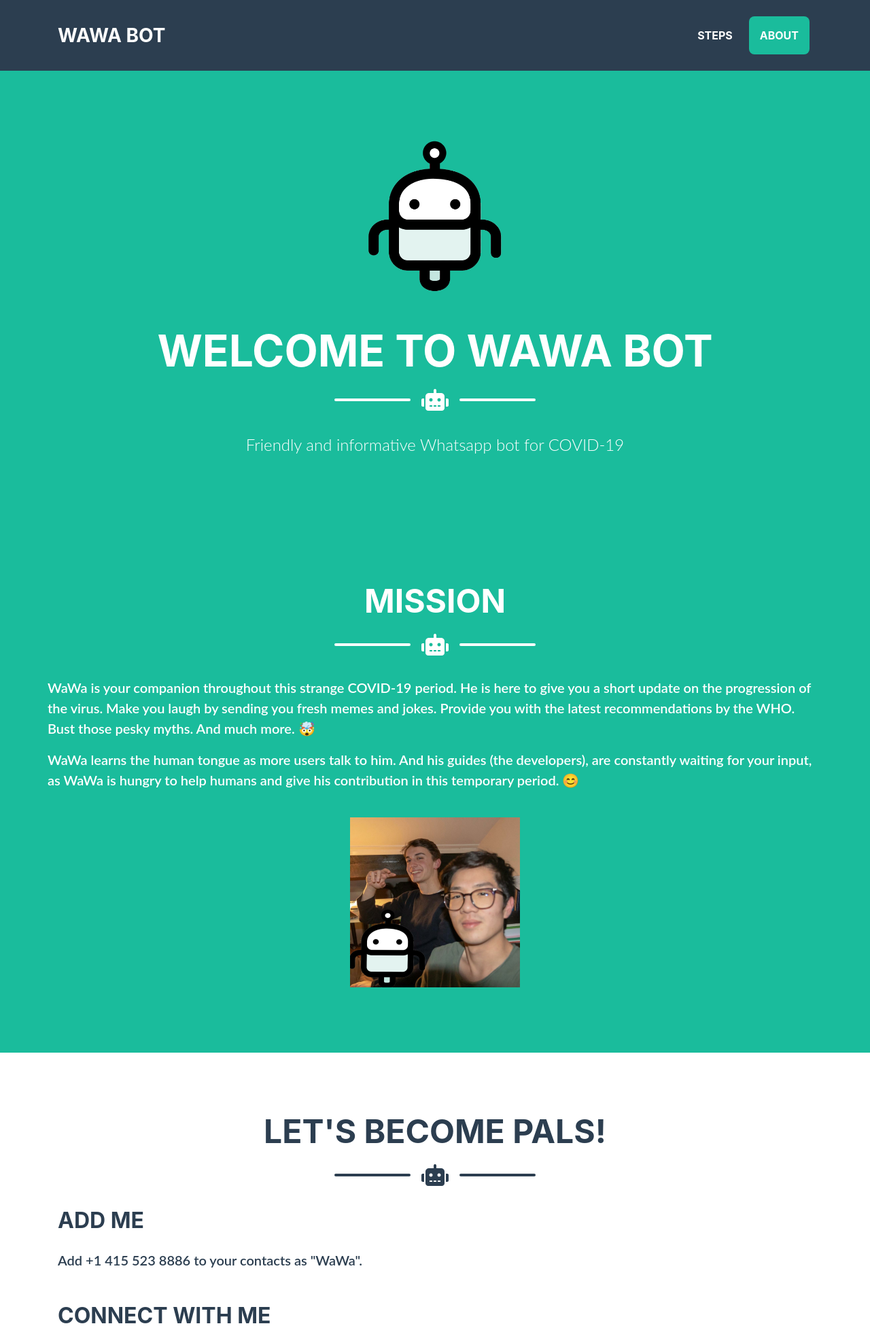
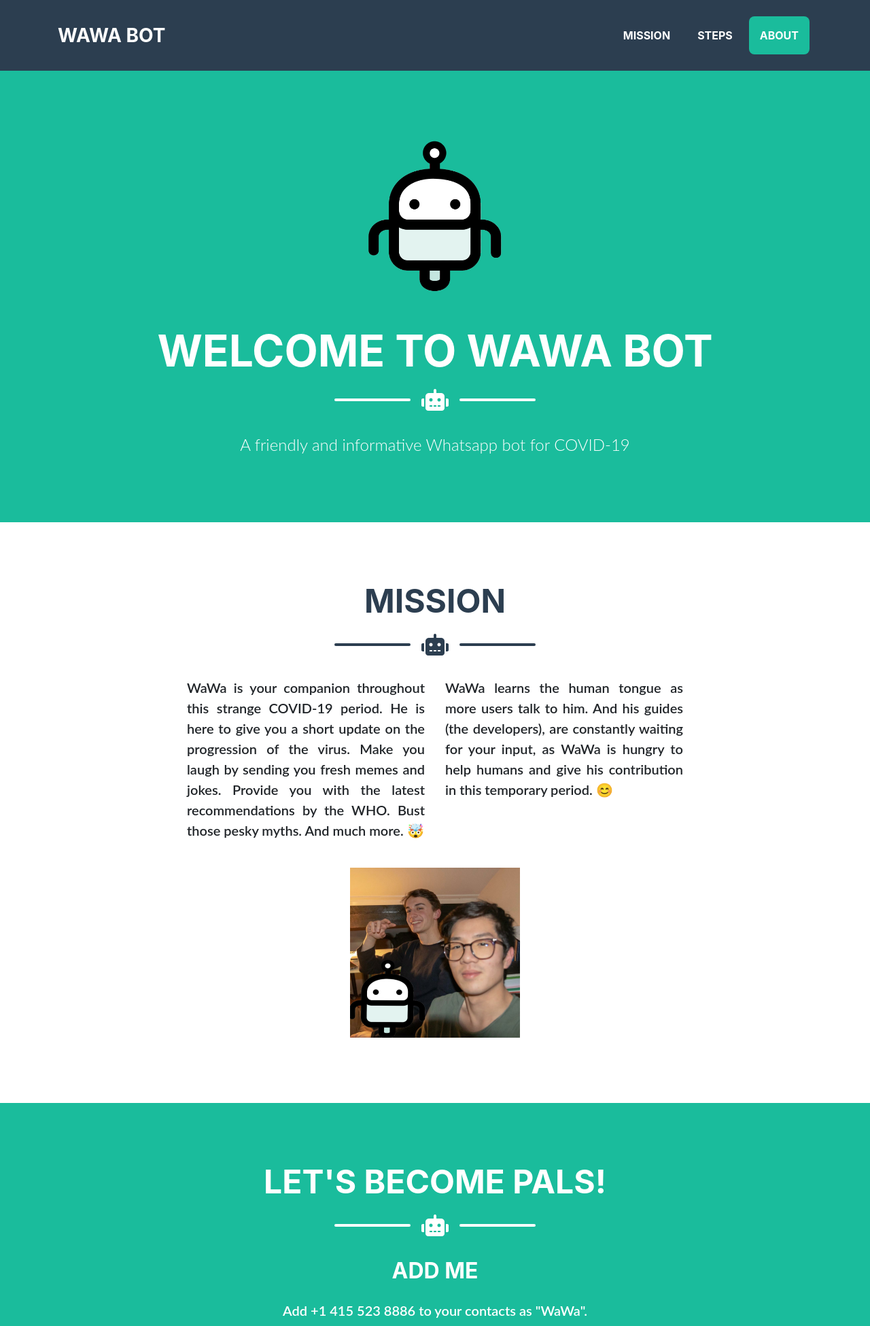
Before and after one commit to calvincbzhang/wawa-bot, a Flask app: page / in a window 1280 px wide. Shown: the top 1950 px of the page at 68% size. Run offline with Flask 2, Linux system fonts and the light colour scheme; some libraries are stand-ins or nearby versions.

Commit message:
Update index.html

```diff
--- a/templates/index.html
+++ b/templates/index.html
@@ -9,6 +9,9 @@
   <meta name="author" content="">
 
   <title>WaWa Bot</title>
+  <!-- for FF, Chrome, Opera -->
+  <link rel="icon" type="image/png" href="{{ url_for('static', filename='img/wawa.png') }}" sizes="16x16">
+  <link rel="icon" type="image/png" href="{{ url_for('static', filename='img/wawa.png') }}" sizes="32x32">
 
   <!-- Custom fonts for this theme -->
   <link href="{{ url_for('static', filename='vendor/fontawesome-free/css/all.min.css') }}" rel="stylesheet" type="text/css">
@@ -32,6 +35,9 @@
       </button>
       <div class="collapse navbar-collapse" id="navbarResponsive">
         <ul class="navbar-nav ml-auto">
+          <li class="nav-item mx-0 mx-lg-1">
+            <a class="nav-link py-3 px-0 px-lg-3 rounded js-scroll-trigger" href="#mission">Mission</a>
+          </li>
           <li class="nav-item mx-0 mx-lg-1">
             <a class="nav-link py-3 px-0 px-lg-3 rounded js-scroll-trigger" href="#steps">Steps</a>
           </li>
@@ -63,17 +69,61 @@
       </div>
 
       <!-- Masthead Subheading -->
-      <p class="masthead-subheading font-weight-light mb-0">Friendly and informative Whatsapp bot for COVID-19</p>
+      <p class="masthead-subheading font-weight-light mb-0">A friendly and informative Whatsapp bot for COVID-19</p>
 
     </div>
   </header>
 
   <!-- Mission Section -->
-  <section class="page-section bg-primary text-white mb-0" id="mission">
+  <section class="page-section portfolio mb-0" id="mission">
     <div class="container">
 
       <!-- Mission Section Heading -->
-      <h2 class="page-section-heading text-center text-uppercase text-white">Mission</h2>
+      <h2 class="page-section-heading text-center text-uppercase text-secondary mb-0">Mission</h2>
+
+      <!-- Icon Divider -->
+      <div class="divider-custom">
+        <div class="divider-custom-line"></div>
+        <div class="divider-custom-icon">
+          <i class="fas fa-robot"></i>
+        </div>
+        <div class="divider-custom-line"></div>
+      </div>
+
+      <!-- About Section Content -->
+      <div class="row text-justify">
+        <div class="col-lg-4 ml-auto">
+          <p class="lead">
+            WaWa is your companion throughout this strange COVID-19 period. He is here to give you a short update on the progression of the virus.
+            Make you laugh by sending you fresh memes and jokes. Provide you with the latest recommendations by the WHO. Bust those pesky myths. And much more.  &#129327
+          </p>
+        </div>
+        <div class="col-lg-4 mr-auto">
+          <p class="lead">
+            WaWa learns the human tongue as more users talk to him. And his guides (the developers), are constantly waiting for your input, as WaWa
+            is hungry to help humans and give his contribution in this temporary period. &#128522
+          </p>
+        </div>
+
+      </div>
+
+      <!-- TODO take better picture -->
+      <div class="text-center mt-4">
+        <!-- Team Image with WaWa-->
+        <img class="img-fluid" src="{{ url_for('static', filename='img/Team.png') }}" alt="">
+      </div>
+
+
+    </div>
+  </section>
+
+
+  <!-- Steps Section -->
+  <section class="page-section bg-primary text-white mb-0" id="steps">
+    <div class="container">
+
+      <!-- Steps Section Heading -->
+      <h2 class="page-section-heading text-center text-uppercase text-white mb-0">Let's become pals!</h2>
 
       <!-- Icon Divider -->
       <div class="divider-custom divider-light">
@@ -84,23 +134,26 @@
         <div class="divider-custom-line"></div>
       </div>
 
-      <!-- About Section Content -->
-      <div class="row">
-         <p class="lead">
-          WaWa is your companion throughout this strange COVID-19 period. He is here to give you a short update on the progression of the virus.
-          Make you laugh by sending you fresh memes and jokes. Provide you with the latest recommendations by the WHO. Bust those pesky myths. And much more.  &#129327
+      <div class="lead">
+        <h2 class="text-center mb-4">ADD ME</h2>
+        <div class="text-center mb-5">
+          Add +1 415 523 8886 to your contacts as "WaWa".
+        </div>
+        <h2 class="text-center mb-1">CONNECT WITH ME</h2>
+        <div class="text-center mb-5">
+          Open Whatsapp and send "join magic-army" to WaWa.
+        </div>
+        <h2 class="text-center mb-1">TALK TO ME</h2>
+        <div class="text-center mb-5">
+          Say "Hi" to WaWa!
+        </div>
+        <div class="text-center mb-5">
+          <p>&#128526 You can now talk with WaWa! </p>
+          <p>
+            WaWa's vocabulary is still limited, but he is constantly learning! It is sometimes challenging for him to understand the human tongue.
+            So send him "help" and he will proudly tell you about what you can ask him. Wawa wants to help you, so let us help him help you: send feedback!
           </p>
-
-        <p class="lead">
-          WaWa learns the human tongue as more users talk to him. And his guides (the developers), are constantly waiting for your input, as WaWa
-          is hungry to help humans and give his contribution in this temporary period. &#128522
-        </p>
-      </div>
-
-      <!-- About Section Button -->
-      <div class="text-center mt-4">
-        <!-- Team Image with WaWa-->
-        <img class="img-fluid" src="{{ url_for('static', filename='img/Team.png') }}" alt="">
+        </div>
       </div>
 
 
@@ -108,13 +161,12 @@
   </section>
 
 
-
-  <!-- Steps Section -->
-  <section class="page-section portfolio" id="steps">
+  <!-- About Section -->
+  <section class="page-section portfolio mb-0" id="about">
     <div class="container">
 
-      <!-- Steps Section Heading -->
-      <h2 class="page-section-heading text-center text-uppercase text-secondary mb-0">Let's become pals!</h2>
+      <!-- About Section Heading -->
+      <h2 class="page-section-heading text-center text-uppercase text-secondary">About</h2>
 
       <!-- Icon Divider -->
       <div class="divider-custom">
@@ -125,51 +177,8 @@
         <div class="divider-custom-line"></div>
       </div>
 
-      <div class="lead text-secondary">
-        <h2 class="text-left text-secondary mb-4">ADD ME</h2>
-        <div class="text-left text-secondary mb-5">
-          Add +1 415 523 8886 to your contacts as "WaWa".
-        </div>
-        <h2 class="text-left text-secondary mb-1">CONNECT WITH ME</h2>
-        <div class="text-left text-secondary mb-5">
-          Open Whatsapp and send "join magic-army" to WaWa.
-        </div>
-        <h2 class="text-left text-secondary mb-1">TALK TO ME</h2>
-        <div class="text-left text-secondary mb-5">
-          Say "Hi" to WaWa!
-        </div>
-        <div class="text-left text-secondary mb-5">
-          &#128526 You can now talk with WaWa!
-          <br></br>
-          WaWa's vocabulary is still limited, but he is constantly learning! It is sometimes challenging for him to understand the human tongue.
-          So send him "help" and he will proudly tell you about what you can ask him. Wawa wants to help you, so let us help him help you: send feedback!
-        </div>
-      </div>
-
-
-    </div>
-  </section>
-
-
-
-  <!-- About Section -->
-  <section class="page-section bg-primary text-white mb-0" id="about">
-    <div class="container">
-
-      <!-- About Section Heading -->
-      <h2 class="page-section-heading text-center text-uppercase text-white">About</h2>
-
-      <!-- Icon Divider -->
-      <div class="divider-custom divider-light">
-        <div class="divider-custom-line"></div>
-        <div class="divider-custom-icon">
-          <i class="fas fa-robot"></i>
-        </div>
-        <div class="divider-custom-line"></div>
-      </div>
-
       <!-- About Section Content -->
-      <div class="row">
+      <div class="row text-justify">
         <div class="col-lg-4 ml-auto">
           <p class="lead">WaWa Bot is a project created as part of Hack Quarantine by Ivan Dewerpe and Chen Bo Calvin Zhang. It is our contribution to help others.</p>
         </div>
@@ -180,7 +189,7 @@
 
       <!-- About Section Button -->
       <div class="text-center mt-4">
-        <a class="btn btn-xl btn-outline-light" href="https://github.com/zhangchenbocalvin/HackQuarantine">
+        <a class="btn btn-xl btn-outline-primary" href="https://github.com/zhangchenbocalvin/HackQuarantine">
           <i class="fab fa-github mr-2"></i>
           GitHub
         </a>
```
